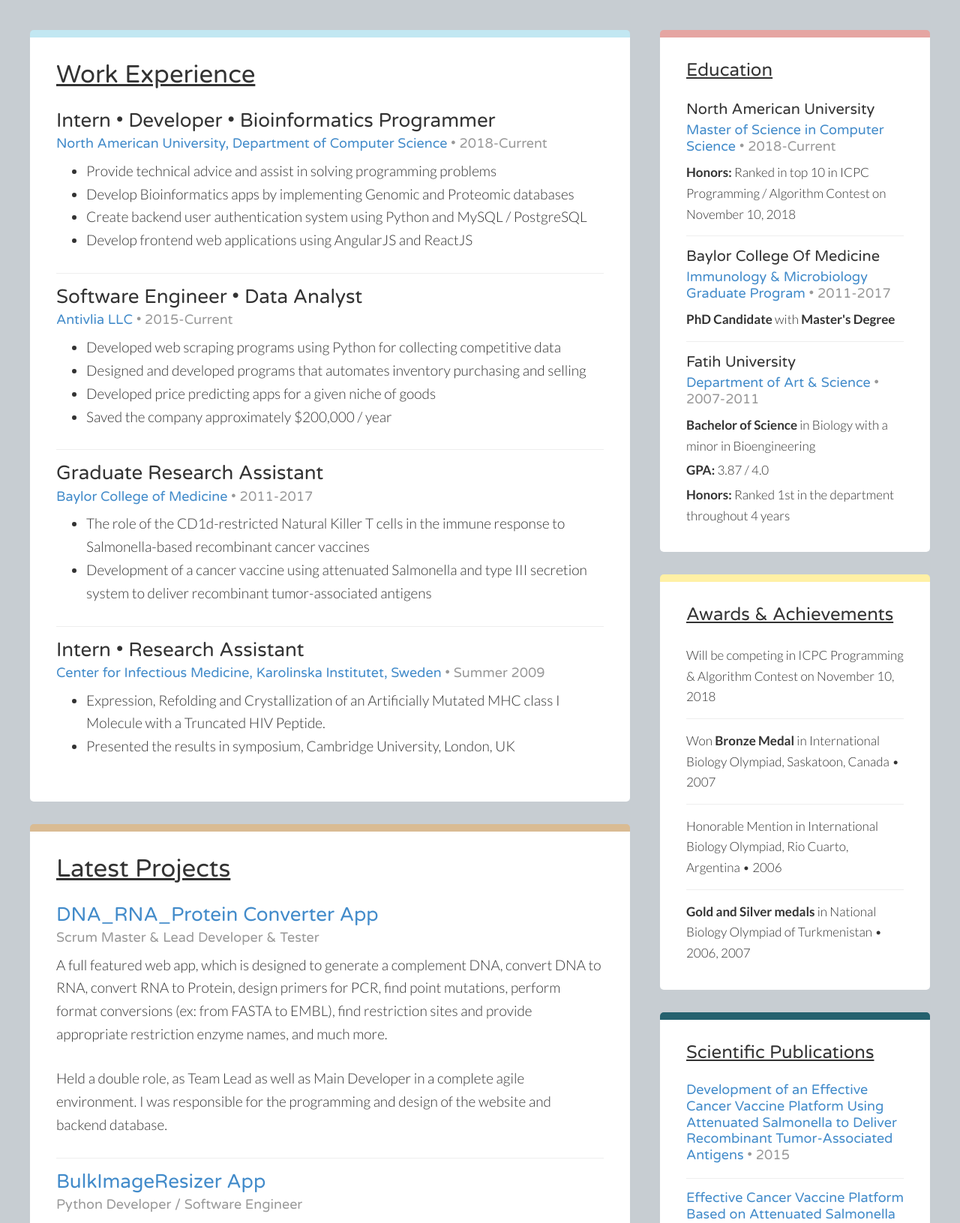
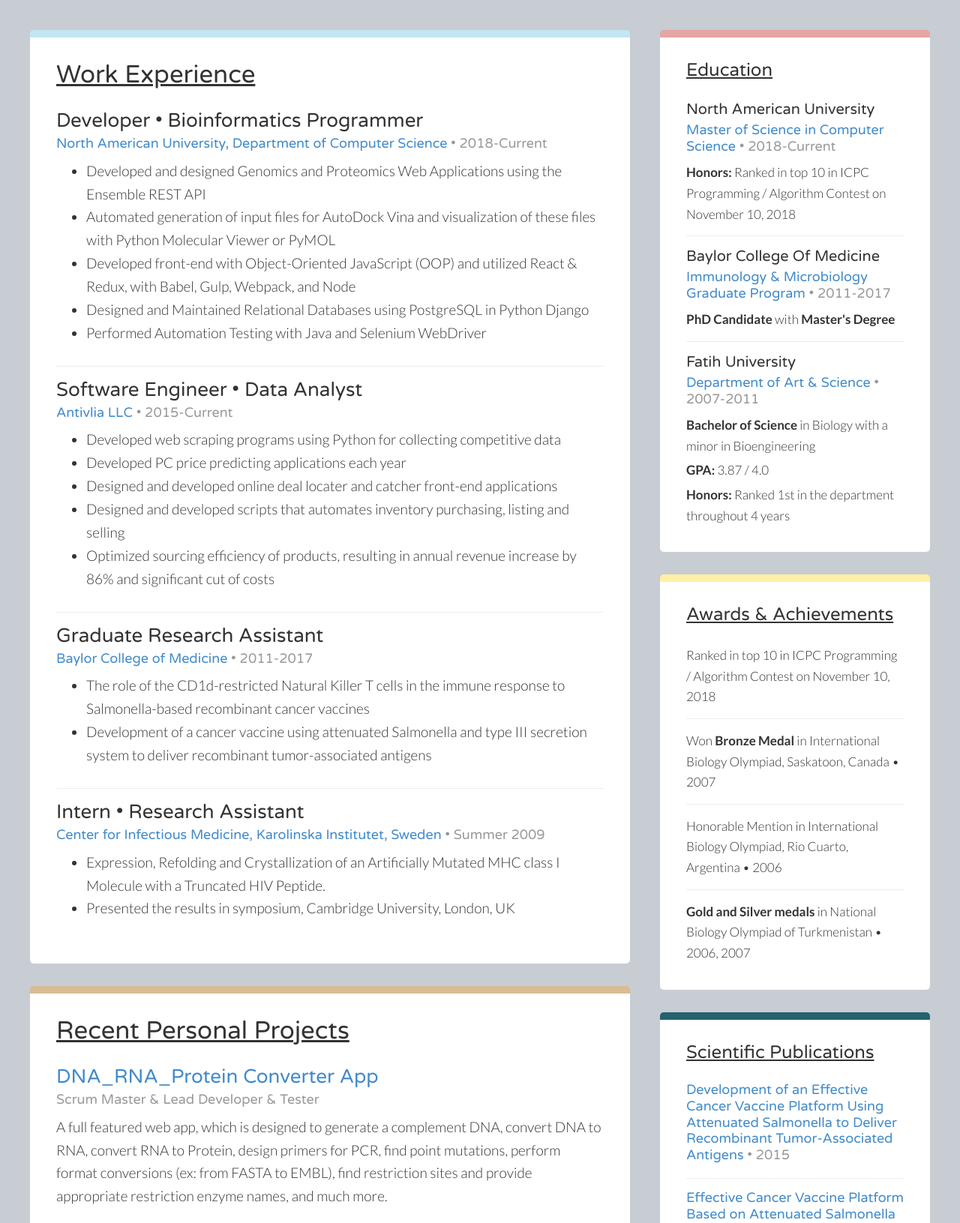
Before and after one commit to suhrabjan/portfolio-latest, a Django app: template portfolio/templates/portfolio/portfolio.html in a window 1280 px wide. Shown: the part 251-1882 px from the top of the page at 75% size. Run offline with Django 3.2, Linux system fonts and the light colour scheme; the template is opened without the code that fills it, so the values that code supplies are empty; some libraries are stand-ins or nearby versions.

Commit message:
Adds latest updates

```diff
--- a/portfolio/templates/portfolio/base.html
+++ b/portfolio/templates/portfolio/base.html
@@ -37,7 +37,7 @@
                     </div>
                 </div>
                 <div class="download-cv">
-                    <a href="{% static 'portfolio/resume/resume.pdf' %}">View Resume</a>
+                    <a href="{% static 'portfolio/resume/Suhrab_Resume.pdf' %}">View Resume</a>
                 </div>
             </div>
         </header>
@@ -51,7 +51,7 @@
                     <div id="project-container">
                         <ul class='smartnav'>
                             <h5>Personal Recent Projects</h5>
-                            <li><a href="https://genomics-tools-app.herokuapp.com/" target="blank_a">Genome_Seq_Reverter</a></li>
+                            <li><a href="https://genomics-tools-app.herokuapp.com/" target="blank_a">Genomics_Tools_Blog</a></li>
                             <li><a href="https://github.com/suhrabjan/BulkImageResizer" target="blank_a">BulkImageResizer</a></li>
                             <li><a href="https://suhrabjan.github.io/memoryGame/" target="blank_a">Memory Game</a></li>
                             <li><a href="https://suhrabjan.github.io/snakeGameForMyKids/" target="blank_a">Snake Game</a></li>
--- a/portfolio/templates/portfolio/portfolio.html
+++ b/portfolio/templates/portfolio/portfolio.html
@@ -6,24 +6,26 @@
             <h2>Work Experience</h2>
         </header>
         <div class="article-div">
-            <h3>Intern • Developer • Bioinformatics Programmer</h3>
+            <h3>Developer • Bioinformatics Programmer</h3>
             <h4><a href="http://www.na.edu/" target="_blank"> North American University, Department of Computer Science</a> • 2018-Current</h4>
             <ul class="main-work-ul">
-                <li>Provide technical advice and assist in solving programming problems</li>
-                <li>Develop Bioinformatics apps by implementing Genomic and Proteomic databases</li>
-                <li>Create backend user authentication system using Python and MySQL / PostgreSQL</li>
-                <li>Develop frontend web applications using AngularJS and ReactJS</li>
+                <li>Developed and designed Genomics and Proteomics Web Applications using the Ensemble REST API</li>
+                <li>Automated generation of input files for AutoDock Vina and visualization of these files with Python Molecular Viewer or PyMOL</li>
+                <li>Developed front-end with Object-Oriented JavaScript (OOP) and utilized React & Redux, with Babel, Gulp, Webpack, and Node</li>
+                <li>Designed and Maintained Relational Databases using PostgreSQL in Python Django</li>
+                <li>Performed Automation Testing with Java and Selenium WebDriver</li>
             </ul>
         </div>
         <hr>
         <div class="article-div">
             <h3>Software Engineer • Data Analyst</h3>
-            <h4><a href="#">Antivlia LLC </a> • 2015-Current</h4>
+            <h4><a href="https://antivlia.com/">Antivlia LLC </a> • 2015-Current</h4>
             <ul class="main-work-ul">
                 <li>Developed web scraping programs using Python for collecting competitive data</li>
-                <li>Designed and developed programs that automates inventory purchasing and selling</li>
-                <li>Developed price predicting apps for a given niche of goods</li>
-                <li>Saved the company approximately $200,000 / year</li>
+                <li>Developed PC price predicting applications each year</li>
+                <li>Designed and developed online deal locater and catcher front-end applications</li>
+                <li>Designed and developed scripts that automates inventory purchasing, listing and selling</li>
+                <li>Optimized sourcing efficiency of products, resulting in annual revenue increase by 86% and significant cut of costs</li>
             </ul>
         </div>
         <hr>
@@ -47,7 +49,7 @@
     </article>
     <article class="article-main-2">
         <header>
-            <h2>Latest Projects</h2>
+            <h2>Recent Personal Projects</h2>
         </header>
         <div class="article-div">
             <h3><a href="https://genomics-tools-app.herokuapp.com/" target="_blank">DNA_RNA_Protein Converter App</a></h3>
@@ -84,8 +86,8 @@
             <div class="programming-skills">
                 <ul class="main-work-ul">
                     <li>JavaScript</li>
+                    <li>Python</li>
                     <li>Java</li>
-                    <li>Python</li>
                 </ul>
                 <ul class="main-work-ul">
                     <li>HTML</li>
@@ -103,12 +105,14 @@
                     <li>Django</li>
                     <li>Flask</li>
                     <li>Numpy / Pandas / Matplotlib</li>
+                    <li>AWS</li>
                 </ul>
                 <ul class="main-work-ul">
-                    <li>Angular</li>
-                    <li>React</li>
+                    <li>TypeScript</li>
+                    <li>React / Redux</li>
                     <li>Node</li>
-                    <li>jQuery</li>
+                    <li>Webpack</li>
+                    <li>SSH</li>
                 </ul>
             </div>
         </div>
@@ -154,13 +158,13 @@
         <div class="article-div">
             <h3><a href="http://SuhrabK.com" target="_blank">SuhrabK.com</a></h3>
             <h4>Creator, Writer, Administrator</h4>
-            <p>Personal blog about programming, web / mobile development, algorithms and more</p>
+            <p>Personal portfolio.</p>
         </div>
         <hr>
         <div class="article-div">
-            <h3><a href="https://github.com/suhrabjan/DNA_RNA_Protein_Converter_App" target="_blank">Genome-projects.com</a></h3>
+            <h3><a href="https://genomics-tools-app.herokuapp.com/" target="_blank">Genomics-tools-app.herokuapp.com/</a></h3>
             <h4>Creator, Writer, Administrator</h4>
-            <p>Project created to continuously develop interesting Bioinformatics projects. Currently in development environment, testing stage. Will publish on November 27th, 2018</p>
+            <p>Tools used in Genomics. Blog created to continuously develop interesting bioinformatics projects, share ideas, and more.</p>
         </div>
     </article>
 {% endblock content1 %}
@@ -195,7 +199,7 @@
             <h3>Awards & Achievements</h3>
         </header>
         <div class="aside-div">
-            <p>Will be competing in ICPC Programming & Algorithm Contest on November 10, 2018</p>
+            <p>Ranked in top 10 in ICPC Programming / Algorithm Contest on November 10, 2018</p>
             <hr>
             <p>Won <strong>Bronze Medal</strong> in International Biology Olympiad, Saskatoon, Canada • 2007</p>
             <hr>
```
Also changed, not shown: 2 other files.
